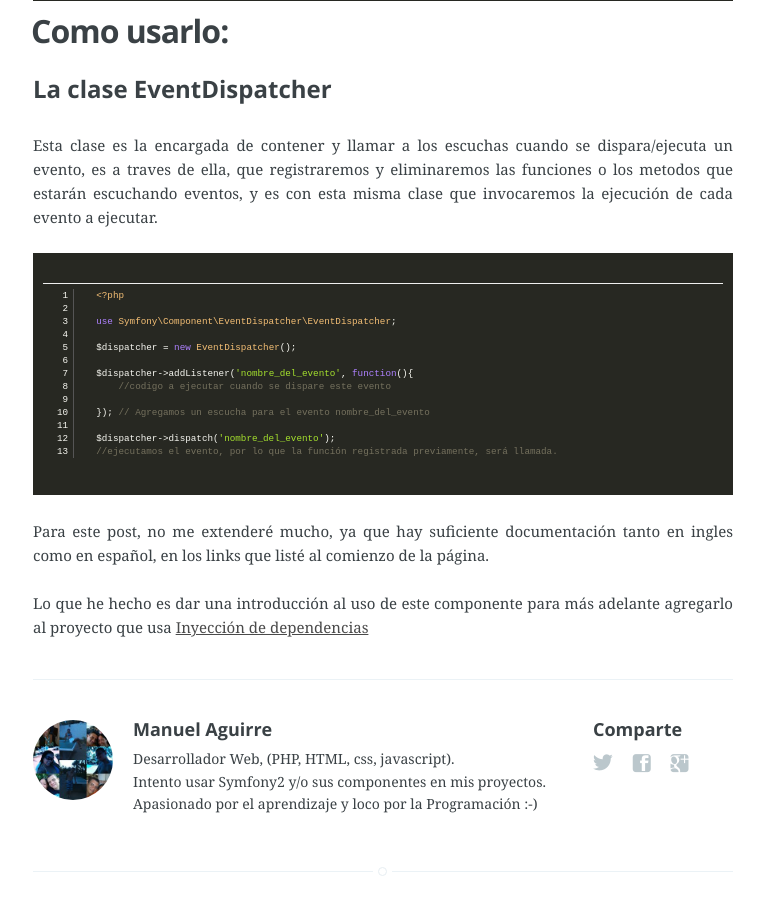
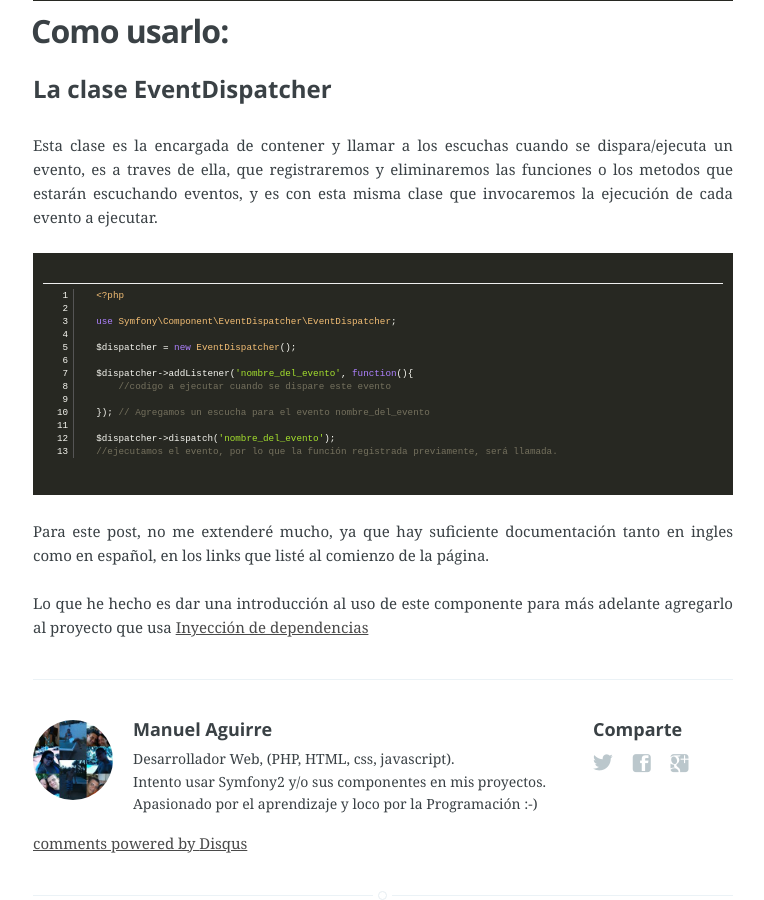
Before and after one commit to manuelj555/archivos-de-mi-blog, a Jekyll site: the page built from _posts/2014-03-09-despachando-eventos.md, in a window 1280 px wide and 900 px high, scrolled down 1282 px. Shown: the whole window, without its empty margins (257-1021 px from the left). Built offline with Jekyll 4.4.1, drawn with Linux system fonts in a browser that asks for light colours; Markdown is read by kramdown in place of the engine named in the settings; comment, search, counter and statistics services are not loaded; before the commit the page ends 2158 px from its top, so only the background shows below that.

Commit message:
Activando disquis para los posts

```diff
--- a/_layouts/post.html
+++ b/_layouts/post.html
@@ -78,7 +78,7 @@ github_url: http://manuelj555.github.io
                 </a>
             </section>
 
-            {% if page.disqus %}
+            {% if layout.disqus %}
             <section class="disqus">
                 <div id="disqus_thread"></div>
                 <script type="text/javascript">
```
